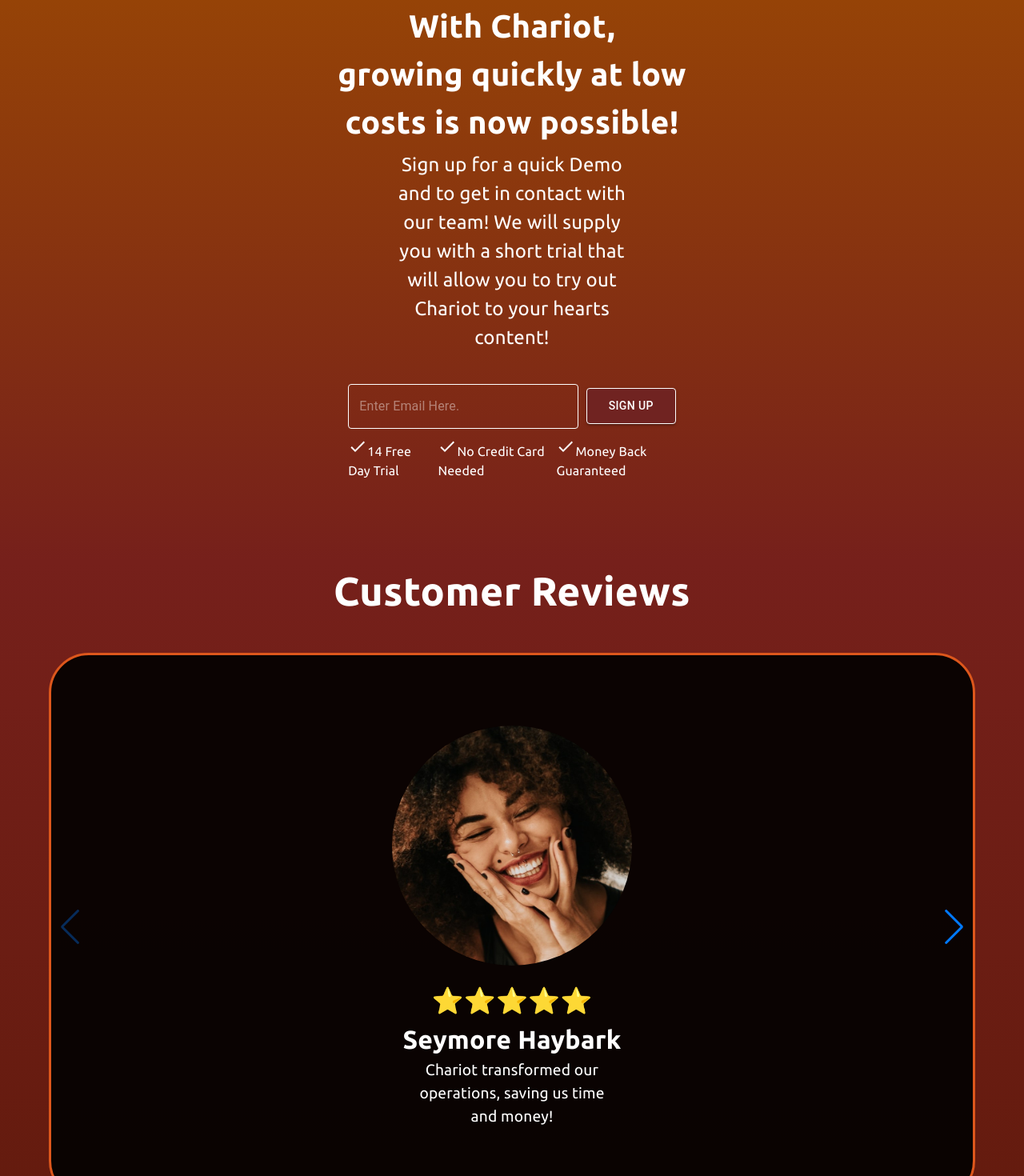
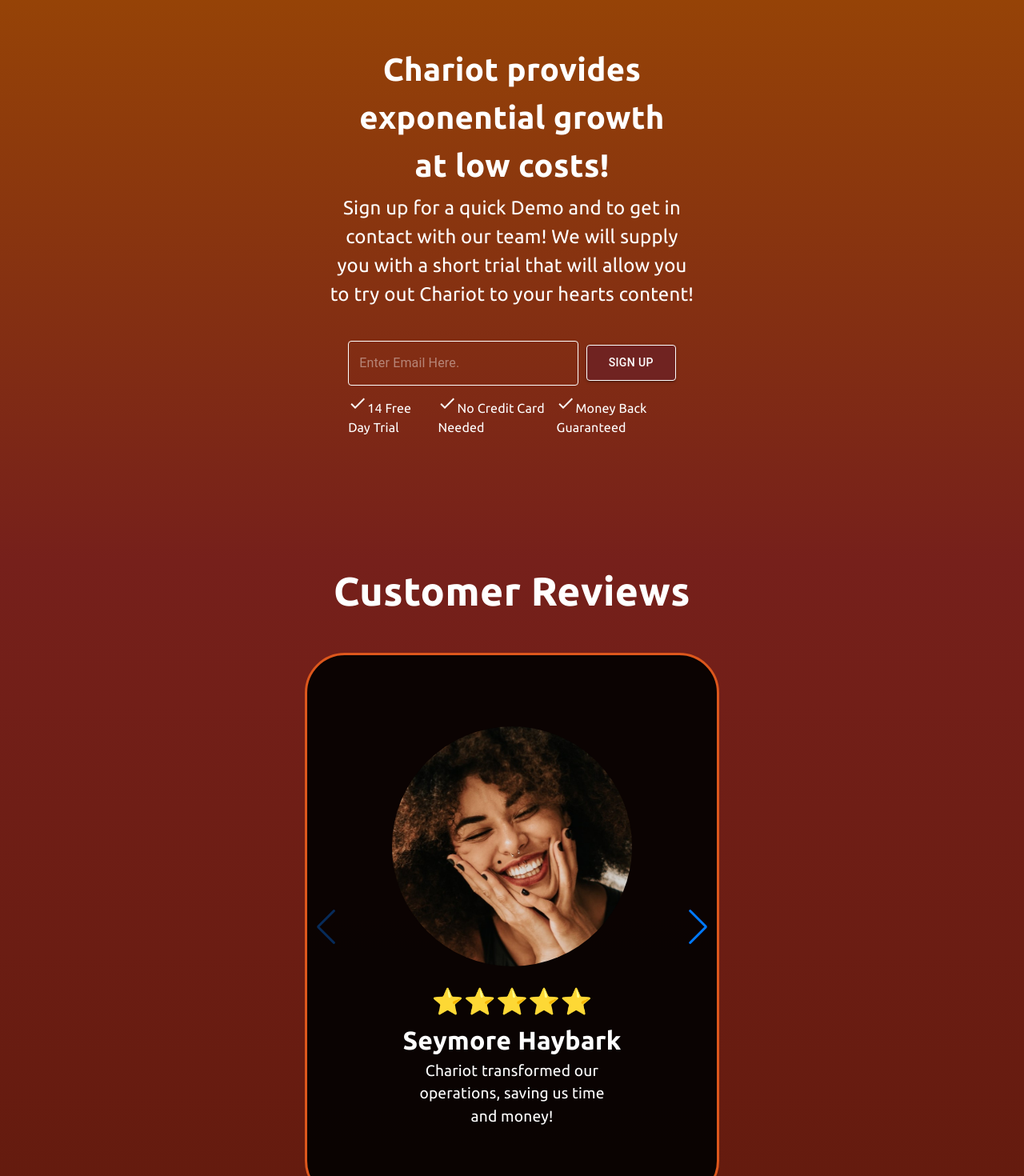
Before and after one commit to jamesdev4you/puiblicsales, a React (Create React App) app: page / in a window 1280 px wide. Shown: the part 2840-4310 px from the top of the page at 80% size. Built offline with nearby package versions, Linux system fonts and the light colour scheme; a web font is replaced by a local one.

Commit message:
chariot MVP

```diff
--- a/src/index.css
+++ b/src/index.css
@@ -13,3 +13,18 @@
   font-family: "Normal";
   src: local("Ubuntu"), url(./fonts/Ubuntu-Regular.ttf) format("truetype");
 }
+
+.Jimbo {
+  height: 747px;
+  width: 40%;
+
+  background-color: rgba(0, 0, 0, 0.9);
+  border: 3px solid #dd571c;
+  border-radius: 50px;
+}
+
+@media screen and (max-width: 1250px) {
+  .Jimbo {
+    width: 90%;
+  }
+}
--- a/src/primary_components/CustomerReviewsSection.js
+++ b/src/primary_components/CustomerReviewsSection.js
@@ -68,13 +68,7 @@
             Customer Reviews
           </Typography>
           <Swiper
-            style={{
-              height: "747px",
-              maxWidth: "90%",
-              backgroundColor: "rgba(0,0,0, .9)",
-              border: "3px solid #DD571C",
-              borderRadius: "50px",
-            }}
+            className="Jimbo"
             grabCursor
             modules={[Navigation, Scrollbar, A11y]}
             spaceBetween={50}
--- a/src/primary_components/QuaternarySection.js
+++ b/src/primary_components/QuaternarySection.js
@@ -54,7 +54,7 @@
               fontFamily: "Ubuntu",
             }}
           >
-            With Chariot,
+            Chariot provides
           </Typography>
           <Typography
             sx={{
@@ -65,7 +65,7 @@
               fontFamily: "Ubuntu",
             }}
           >
-            growing quickly at low
+            exponential growth
           </Typography>
           <Typography
             sx={{
@@ -76,14 +76,14 @@
               fontFamily: "Ubuntu",
             }}
           >
-            costs is now possible!
+            at low costs!
           </Typography>
           <Typography
             sx={{
               color: "white",
               textAlign: "center",
               fontSize: "1.5em",
-              width: "60%",
+              width: "90%",
               margin: "5px 0 40px 0",
               fontFamily: "Normal",
             }}
```
